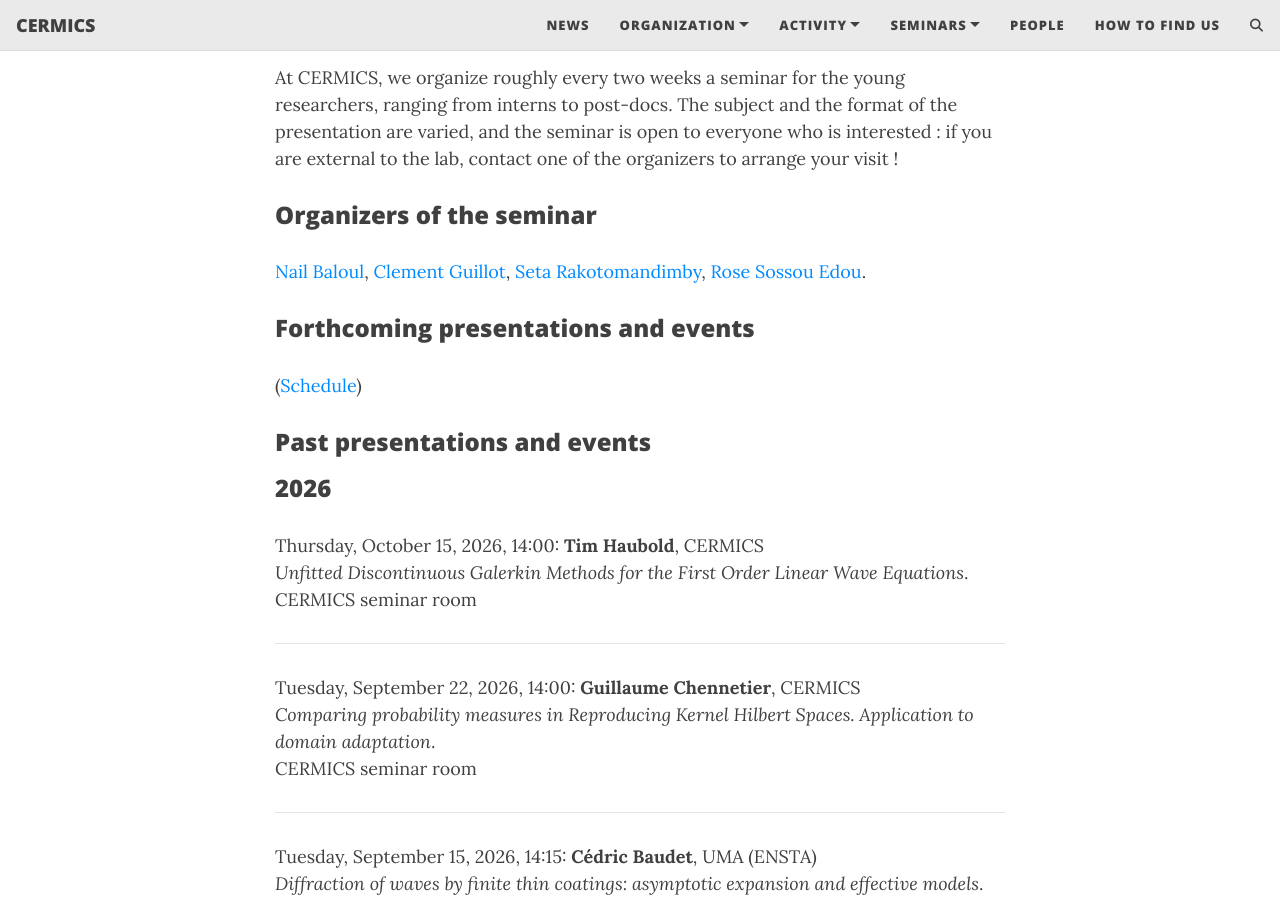
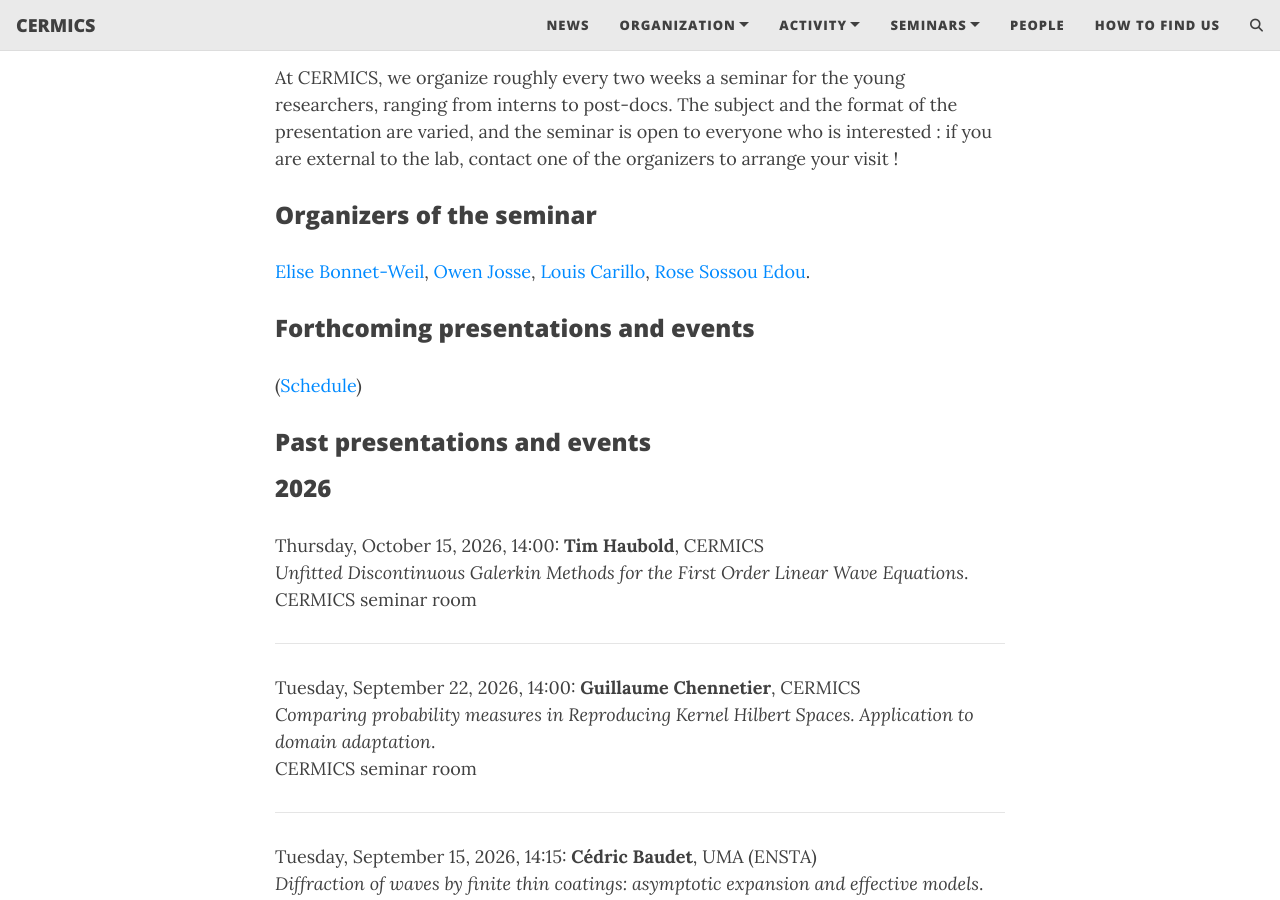
Before and after one commit to cermics/young-researchers, a Jekyll site: the page built from index.md, in a window 1280 px wide and 900 px high, scrolled down 488 px. Built offline with Jekyll 4.4.1, drawn with Linux system fonts in a browser that asks for light colours; comment, search, counter and statistics services are not loaded.

Commit message:
Update seminar organizers in index.md
Added new organizers to the seminar section.

```diff
--- a/index.md
+++ b/index.md
@@ -6,9 +6,9 @@ cover-img: /assets/images/coriolis-reunion.jpg
 At CERMICS, we organize roughly every two weeks a seminar for the young researchers, ranging from interns to post-docs. The subject and the format of the presentation are varied, and the seminar is open to everyone who is interested : if you are external to the lab, contact one of the organizers to arrange your visit !
 
 ### Organizers of the seminar
-<a href="https://nailbaloul.github.io/" target="_blank">Nail Baloul</a>,
-<a href="https://team.inria.fr/matherials/team-members/clement-guillot/" target="_blank">Clement Guillot</a>,
-<a href="https://setar0202.github.io/" target="_blank">Seta Rakotomandimby</a>,
+<a href="https://elisebonnetweill.github.io/" target="_blank">Elise Bonnet-Weil</a>,
+<a href="https://owenjosse.github.io/" target="_blank">Owen Josse</a>,
+<a href="https://louiscarillo.github.io/" target="_blank">Louis Carillo</a>,
 <a href="https://sites.google.com/view/rosesossouedou/home" target="_blank">Rose Sossou Edou</a>.
 
 ### Forthcoming presentations and events
```
